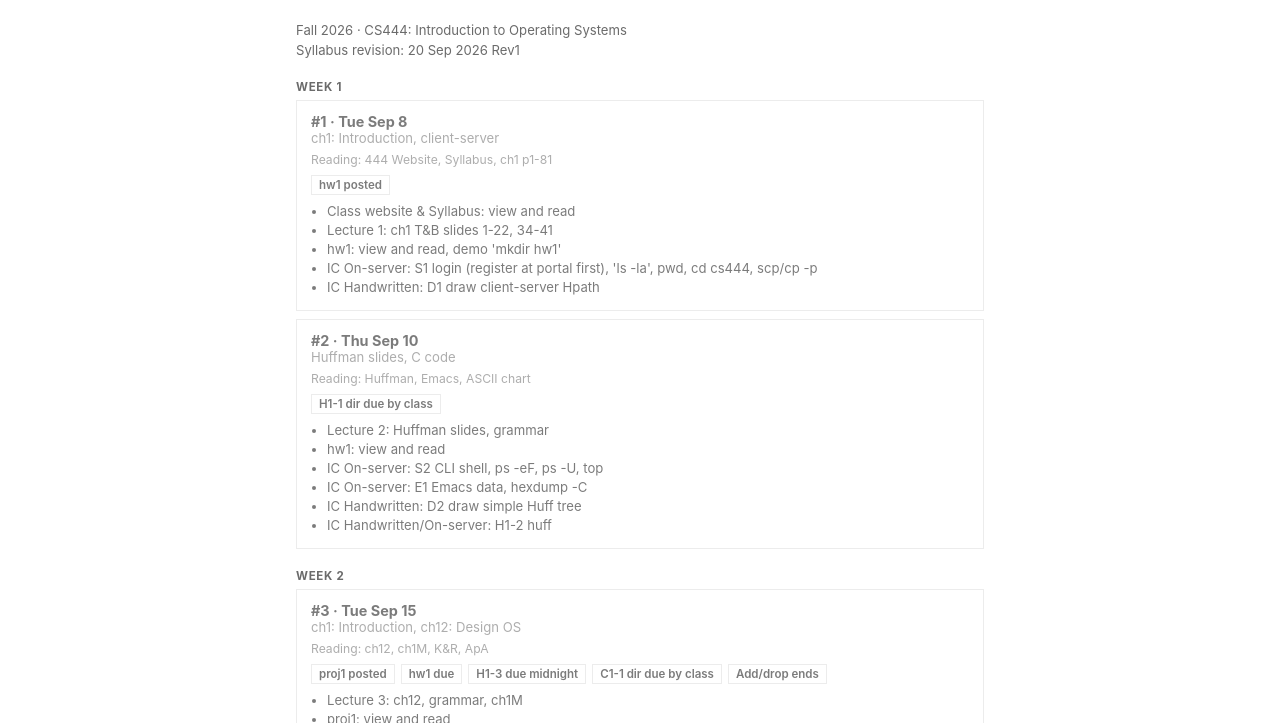
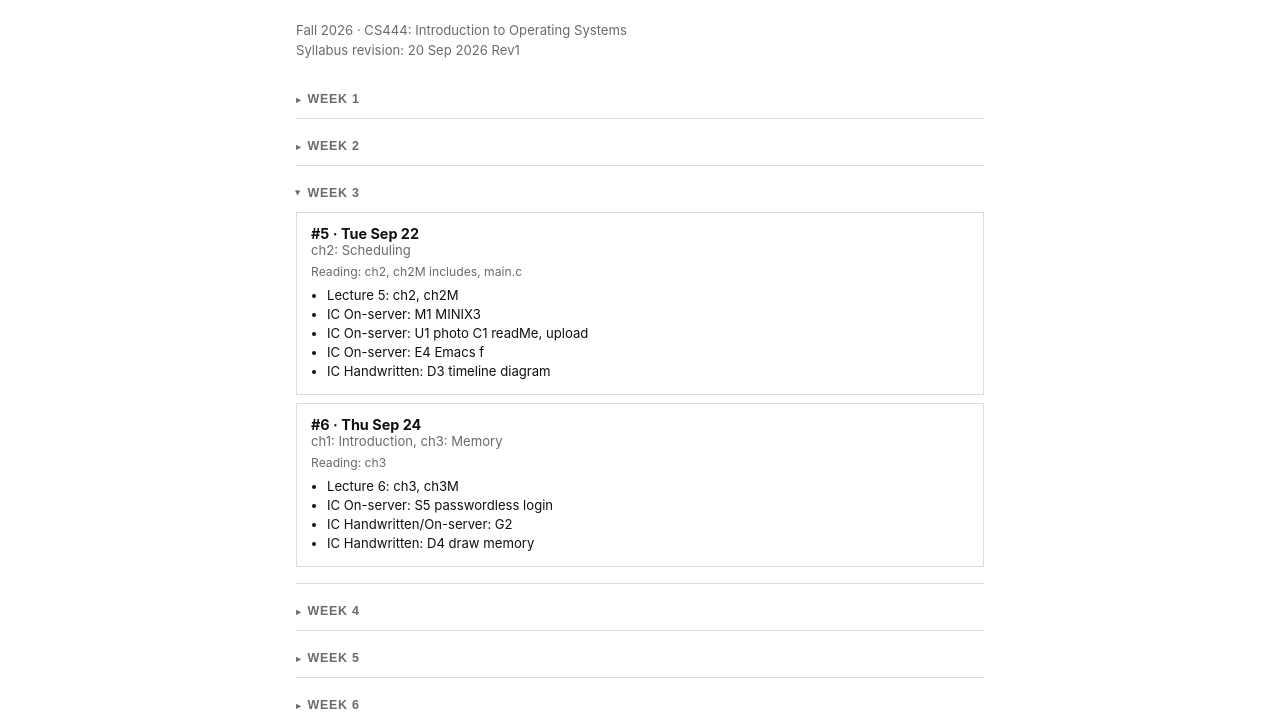
Before and after one commit to dariadobrolinski/enhanced-cs444, a website: page docs/index.html in a window 1280 px wide. Shown: the part 138-861 px from the top of the page. Drawn offline with Linux system fonts and the light colour scheme.

Commit message:
Make schedule weeks collapsible, current week auto-expanded
Each week is now its own dropdown, collapsed by default except the
current week which opens automatically when the Schedule tab loads.

```diff
--- a/docs/app.js
+++ b/docs/app.js
@@ -210,9 +210,11 @@ function renderSchedule(schedule) {
   parts.push(`<div class="schedule-meta">${escapeHtml(schedule.term)} · ${escapeHtml(schedule.course)}<br>Syllabus revision: ${escapeHtml(schedule.syllabusRevision)}</div>`);
 
   for (const week of schedule.weeks) {
-    const weekAnchor = week.week === currentWeekNum ? ` id="current-week"` : "";
+    const isCurrent = week.week === currentWeekNum;
+    const weekAnchor = isCurrent ? ` id="current-week"` : "";
     parts.push(`<div class="week-block" data-week="${week.week}"${weekAnchor}>`);
-    parts.push(`<p class="week-label">Week ${week.week}</p>`);
+    parts.push(`<button class="week-toggle${isCurrent ? " is-open" : ""}" type="button" data-toggle="week-${week.week}">Week ${week.week}</button>`);
+    parts.push(`<div class="week-body${isCurrent ? " open" : ""}">`);
     for (const s of week.sessions) {
       const sessionDate = new Date(s.date + "T00:00:00");
       const isToday = sessionDate.getTime() === today.getTime();
@@ -235,7 +237,8 @@ function renderSchedule(schedule) {
         ${activities ? `<ul class="activities">${activities}</ul>` : ""}
       </div>`);
     }
-    parts.push(`</div>`);
+    parts.push(`</div>`); // .week-body
+    parts.push(`</div>`); // .week-block
   }
 
   return parts.join("\n");
--- a/docs/data.json
+++ b/docs/data.json
@@ -1,5 +1,5 @@
 {
-  "scrapedAt": "2026-09-21T20:05:34.125Z",
+  "scrapedAt": "2026-09-21T20:08:49.367Z",
   "sourceUrl": "https://www.cs.umb.edu/~hdeblois/cs444/f26/",
   "items": [
     {
@@ -315,7 +315,7 @@
     "href": "https://www.cs.umb.edu/~hdeblois/cs444/f26/syll444f26sep20POSTED.pdf",
     "hash": "f0cb3660c39af4ad9feddb22f6556cb938e9c179",
     "revisionLine": "20 Sep 2026 Rev1",
-    "checkedAt": "2026-09-21T20:05:34.125Z"
+    "checkedAt": "2026-09-21T20:08:49.364Z"
   },
   "syllabusChanged": false,
   "scheduleConfirmedFor": "f0cb3660c39af4ad9feddb22f6556cb938e9c179"
--- a/docs/index.html
+++ b/docs/index.html
@@ -11,7 +11,7 @@
 <header class="topbar">
   <div class="topbar-inner">
     <h1>CS444 <span class="muted">— Intro to Operating Systems</span></h1>
-    <p class="subtitle">Making <a href="https://www.cs.umb.edu/~hdeblois/cs444/f26/" target="_blank" rel="noopener">Prof. DeBlois's course page</a>, more readable. Updated twice a day.</p>
+    <p class="subtitle">Making <a href="https://www.cs.umb.edu/~hdeblois/cs444/f26/" target="_blank" rel="noopener">Prof. DeBlois's course page</a>, more readable. Updated twice a day (7am & 7pm EST).</p>
   </div>
 </header>
 
--- a/docs/style.css
+++ b/docs/style.css
@@ -318,17 +318,34 @@ h2 {
 }
 .syllabus-source-link a { color: var(--text); }
 .week-block {
-  margin-bottom: 20px;
+  margin-bottom: 8px;
   scroll-margin-top: 60px;
+  border-bottom: 1px solid var(--border);
 }
-.week-label {
-  font-size: 0.72rem;
+.week-toggle {
+  width: 100%;
+  display: flex;
+  align-items: center;
+  gap: 6px;
+  background: none;
+  border: none;
+  padding: 12px 0;
+  cursor: pointer;
+  font-size: 0.78rem;
   font-weight: 700;
   text-transform: uppercase;
   letter-spacing: 0.06em;
   color: var(--muted);
-  margin: 0 0 6px;
 }
+.week-toggle:hover { color: var(--text); }
+.week-toggle::before {
+  content: "▸";
+  font-size: 0.75em;
+  transition: transform 0.12s;
+}
+.week-toggle.is-open::before { transform: rotate(90deg); }
+.week-body { display: none; padding-bottom: 8px; }
+.week-body.open { display: block; }
 .session-card {
   border: 1px solid var(--border);
   padding: 12px 14px;
```
